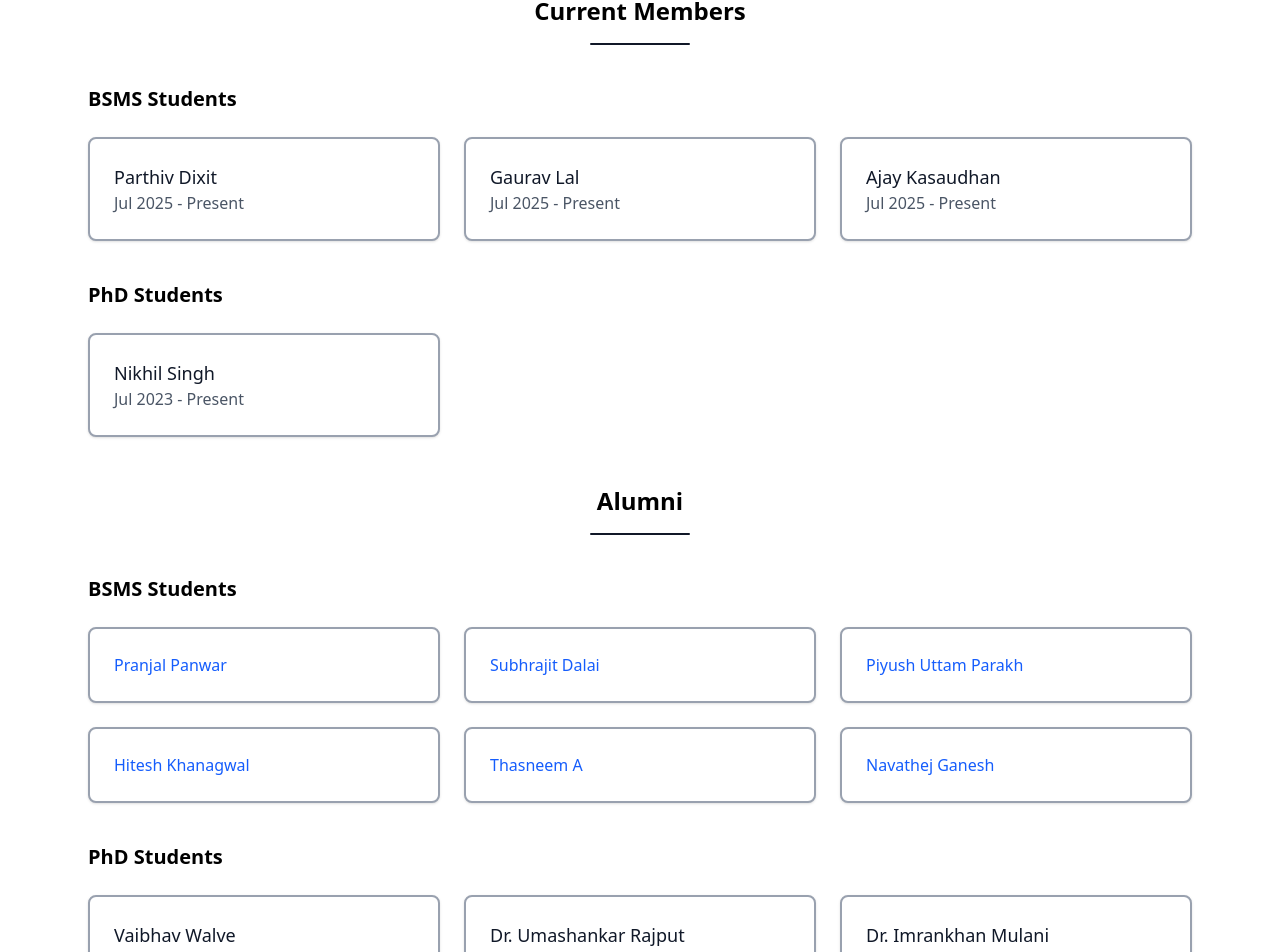
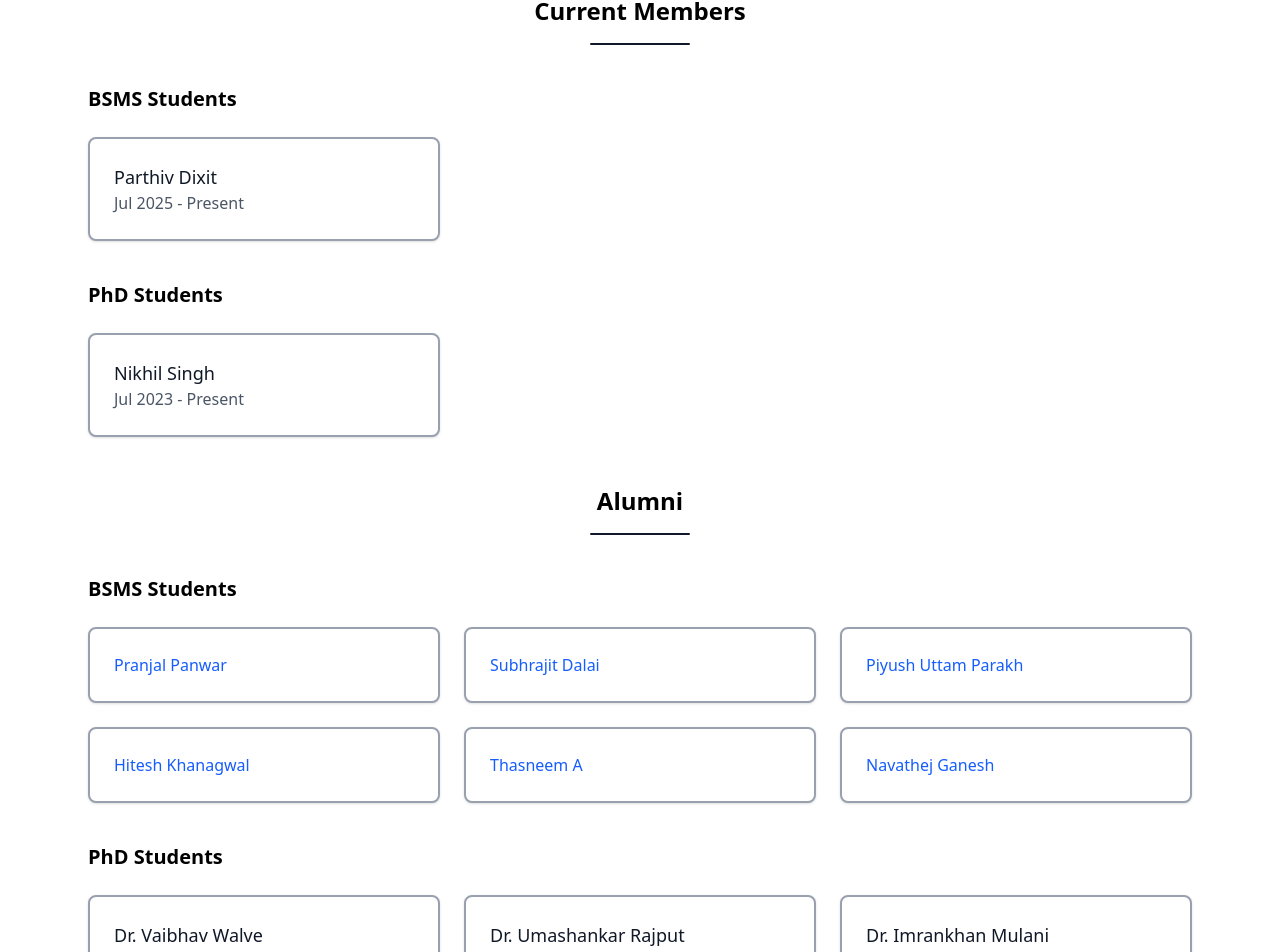
Before and after one commit to draparnadeshpande/portfolio, a Vue app in the folder AparnaDeshpande-IISER/: page /ResearchGroup in a window 1280 px wide. Shown: the part 633-1585 px from the top of the page. Built offline with nearby package versions, Linux system fonts and the light colour scheme; the HTML template or start-up script is replaced by a standard one.

Commit message:
made changes

```diff
--- a/AparnaDeshpande-IISER/index.html
+++ b/AparnaDeshpande-IISER/index.html
@@ -2,11 +2,11 @@
 <html lang="">
   <head>
     <meta charset="UTF-8">
-    <link rel="icon" href="/favicon.ico">
+    <link rel="icon" href="/logo_iiser_pune.jpg" type="image/x-icon">
     <meta name="viewport" content="width=device-width, initial-scale=1.0">
     <link rel="stylesheet" type="text/css" href="./src/CSS/base.css">
     <script async src="https://platform.twitter.com/widgets.js" charset="utf-8"></script>
-    <title>Vite App</title>
+    <title>Aparna Deshpande - IISER Pune</title>
   </head>
   <body bgcolor="white">
     <div id="app"></div>
--- a/AparnaDeshpande-IISER/src/components/BulletinBoard.vue
+++ b/AparnaDeshpande-IISER/src/components/BulletinBoard.vue
@@ -15,6 +15,10 @@
       </div>
 
       <ul class="space-y-4 gap-2 sm:h-full h-50 overflow-y-scroll sm:overflow-y-hidden">
+        <li class="bg-blue-50 rounded-lg shadow p-3">
+          Vacancies for 2 PhD and 2 iPhD Students.<br/>
+          <a href="https://www.linkedin.com/feed/update/urn:li:activity:7452325477958021120/" class="transition text-blue-600 hover:underline">Enquire Here !</a>
+        </li>
         <li class="bg-blue-50 rounded-lg shadow p-3">
           Congratulations to Vaibhav Walve for defending his PhD thesis successfully!
         </li>
--- a/AparnaDeshpande-IISER/src/components/MyLabInfo.vue
+++ b/AparnaDeshpande-IISER/src/components/MyLabInfo.vue
@@ -1,9 +1,10 @@
 <template>
-    <div class="text-center text-bold text-4xl mt-10">UHV-LT-STM</div>
-    <div class="w-25 h-0.5 bg-[#111828] mx-auto rounded mt-2"></div>
+  <div class="text-center text-bold text-2xl mt-10 ml-5">"Visualizing, probing and manipulating matter at the atomic scale."</div>
+  <div class="w-50 h-0.5 bg-[#111828] mx-auto rounded mt-2"></div>
   <div class="m-10">
     <img src="../assets/Lab.png" alt="STM Lab">
   </div>
+  <div class="text-left text-bold text-2xl mt-10 ml-5">UHV-LT-STM</div>
   <div class="m-5 sm:mt-7 text-justify">
     Our STM Lab is located in the h-cross block of IISER campus. The h-cross block is specially designed to house all experimental physics labs. Utmost attention has been paid to details like uninterrupted power supply, vibration isolation areas, and custom built interiors for every lab.  The lab houses two major instruments:
   </div>
--- a/AparnaDeshpande-IISER/src/views/GroupView.vue
+++ b/AparnaDeshpande-IISER/src/views/GroupView.vue
@@ -26,14 +26,6 @@
         <div class="grid grid-cols-1 sm:grid-cols-2 md:grid-cols-3 gap-6">
           <div class="bg-white rounded-lg shadow p-6 hover:shadow-lg transition border border-2 border-gray-400">
             <p class="text-lg font-medium text-gray-900">Parthiv Dixit</p>
-            <p class="text-gray-600 dark:text-gray-400">Jul 2025 - Present</p>
-          </div>
-          <div class="bg-white rounded-lg shadow p-6 hover:shadow-lg transition border border-2 border-gray-400">
-            <p class="text-lg font-medium text-gray-900">Gaurav Lal</p>
-            <p class="text-gray-600 dark:text-gray-400">Jul 2025 - Present</p>
-          </div>
-          <div class="bg-white rounded-lg shadow p-6 hover:shadow-lg transition border border-2 border-gray-400">
-            <p class="text-lg font-medium text-gray-900">Ajay Kasaudhan</p>
             <p class="text-gray-600 dark:text-gray-400">Jul 2025 - Present</p>
           </div>
         </div>
@@ -81,7 +73,7 @@
         <h3 class="text-xl font-semibold mb-6">PhD Students</h3>
         <div class="grid grid-cols-1 sm:grid-cols-2 md:grid-cols-3 gap-6">
           <div class="bg-white rounded-lg shadow p-6 hover:shadow-lg transition border border-2 border-gray-400">
-            <p class="text-lg font-medium text-gray-900">Vaibhav Walve</p>
+            <p class="text-lg font-medium text-gray-900">Dr. Vaibhav Walve</p>
           </div>
           <div class="bg-white rounded-lg shadow p-6 hover:shadow-lg transition border border-2 border-gray-400">
             <p class="text-lg font-medium text-gray-900">Dr. Umashankar Rajput</p>
--- a/AparnaDeshpande-IISER/src/views/OutreachView.vue
+++ b/AparnaDeshpande-IISER/src/views/OutreachView.vue
@@ -9,7 +9,6 @@
     <br/><br/>
     SAC has a dedicated <a href="https://www.youtube.com/@IISERPuneScienceActivityCentre/featured" target="_blank" rel="noopener" class="hover:shadow-lg transition text-blue-600 hover:underline">YouTube channel</a> which extends our outreach beyond campus! Recently the channel crossed 100,000 subscribers and received the <a href="https://x.com/ScienceActivity" target="_blank" rel="noopener" class="hover:shadow-lg transition text-blue-600 hover:underline">Silver Button</a>!
     <br/><br/>
-    Currently, I am the Faculty Incharge of SAC, a role that aligns with my passion for teaching and outreach, and gives me immense satisfaction.
   </div>
   <div class="text-center text-bold text-2xl mt-15">My Talks</div>
   <div class="w-25 h-0.5 bg-[#111828] mx-auto rounded"></div>
--- a/AparnaDeshpande-IISER/src/views/PublicationsView.vue
+++ b/AparnaDeshpande-IISER/src/views/PublicationsView.vue
@@ -19,6 +19,14 @@
 
 <script setup>
 const publications = [
+  {
+    title: "Unveiling the Correlation between Defects and High Mobility in MoS2 Monolayers",
+    description: "Sudipta Majumder, Sarika Lohkna, Vaibhav Walve, Rahul Chand, Gokul M. Anilkumar, Sooyeon Hwang, G. V. Pavan Kumar, Aparna Deshpande, Prasenjit Ghosh, Atikur Rahman ACS Appl. Mater. Interfaces 19 February 2025; 17 (7): 10942–10953"
+  },
+  {
+    title: "Universal thickness-dependent absorption in solids at the nanoscale: Anomalous enhancement in the ultrathin limit",
+    description: "Bhumika Chauhan, Nikhil Singh, Subhrajit Dalai, Abhisek Saidarsan, Sayantan Patra, Sourabh Jain, Aparna Deshpande, and Ashish Arora Phys. Rev. B 114, L111404 – Published 3 August, 2026"
+  },
   {
     title: "Oxidation Behavior of ZrTe2: Insights into Stability for Applications in Sensors",
     description: "Pranjal Panwar, Vaibhav Walve, Nikhil Singh, Luminita Harnagea, Aparna Deshpande, J. Phys. Chem. C, 129, 22, 10304–10312 (2025)"
--- a/AparnaDeshpande-IISER/src/views/ResearchView.vue
+++ b/AparnaDeshpande-IISER/src/views/ResearchView.vue
@@ -33,6 +33,14 @@ const topics = [
   {
     title: "2D Van der Waals magnetic materials",
     description: "The isolation of a monolayer of magnetic material has opened an exciting subfield to probe stable magnetism in 2D. Understanding bulk magnetic materials also can have long standing implications in the world of spintronics."
+  },
+  {
+    title: "Spin-polarised STM measurements",
+    description: ""
+  },
+  {
+    title: "Instrumentation :- setting up probe station",
+    description: ""
   }
 ];
 
--- a/AparnaDeshpande-IISER/vite.config.js
+++ b/AparnaDeshpande-IISER/vite.config.js
@@ -3,14 +3,14 @@ import { fileURLToPath, URL } from 'node:url'
 import { defineConfig } from 'vite'
 import vue from '@vitejs/plugin-vue'
 import vueJsx from '@vitejs/plugin-vue-jsx'
-import vueDevTools from 'vite-plugin-vue-devtools'
+// import vueDevTools from 'vite-plugin-vue-devtools'
 import tailwindcss from '@tailwindcss/vite'
 // https://vite.dev/config/
 export default defineConfig({
   plugins: [
     vue(),
     vueJsx(),
-    vueDevTools(),
+    // vueDevTools(),
     tailwindcss(),
   ],
   resolve: {
```
Also changed, not shown: AparnaDeshpande-IISER/public/logo_iiser_pune.jpg (added), 7 other files (tests, documents, lock files or other folders). Lines whose indentation alone changed are shown as unchanged.
